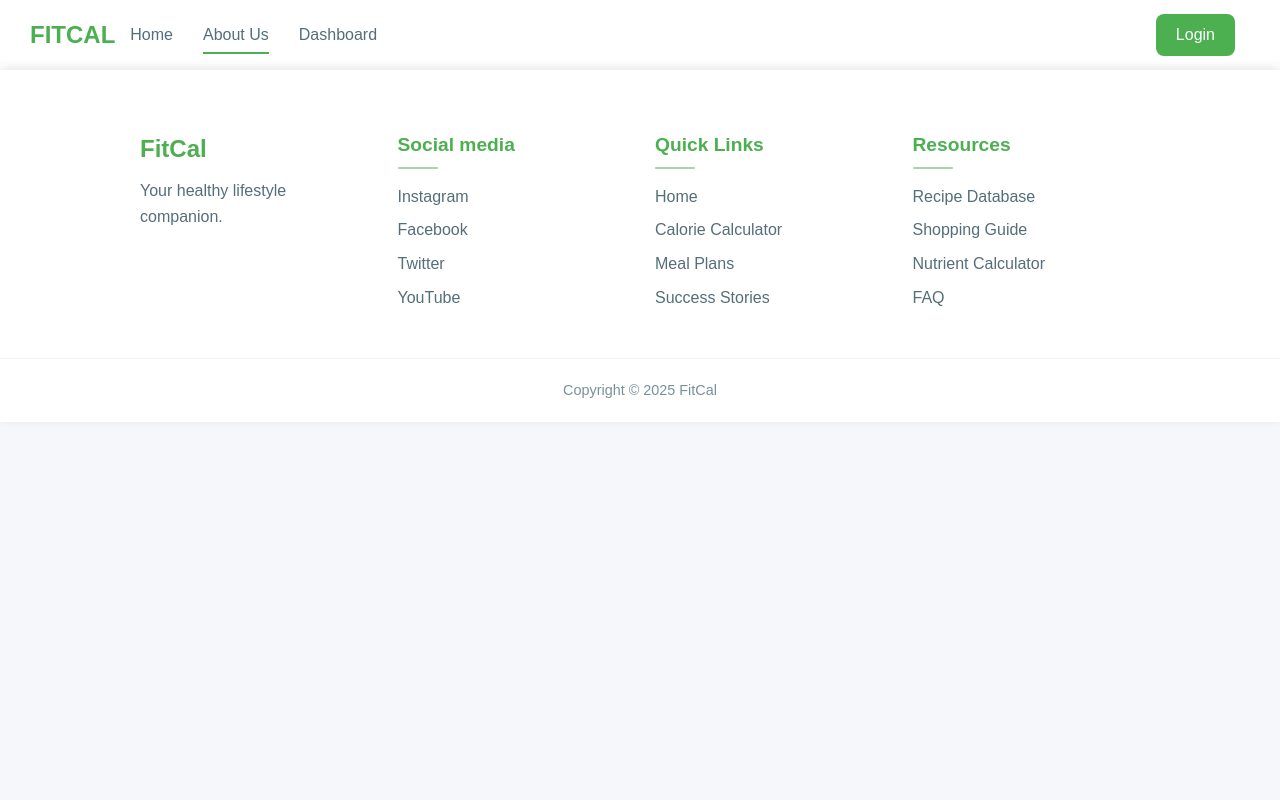
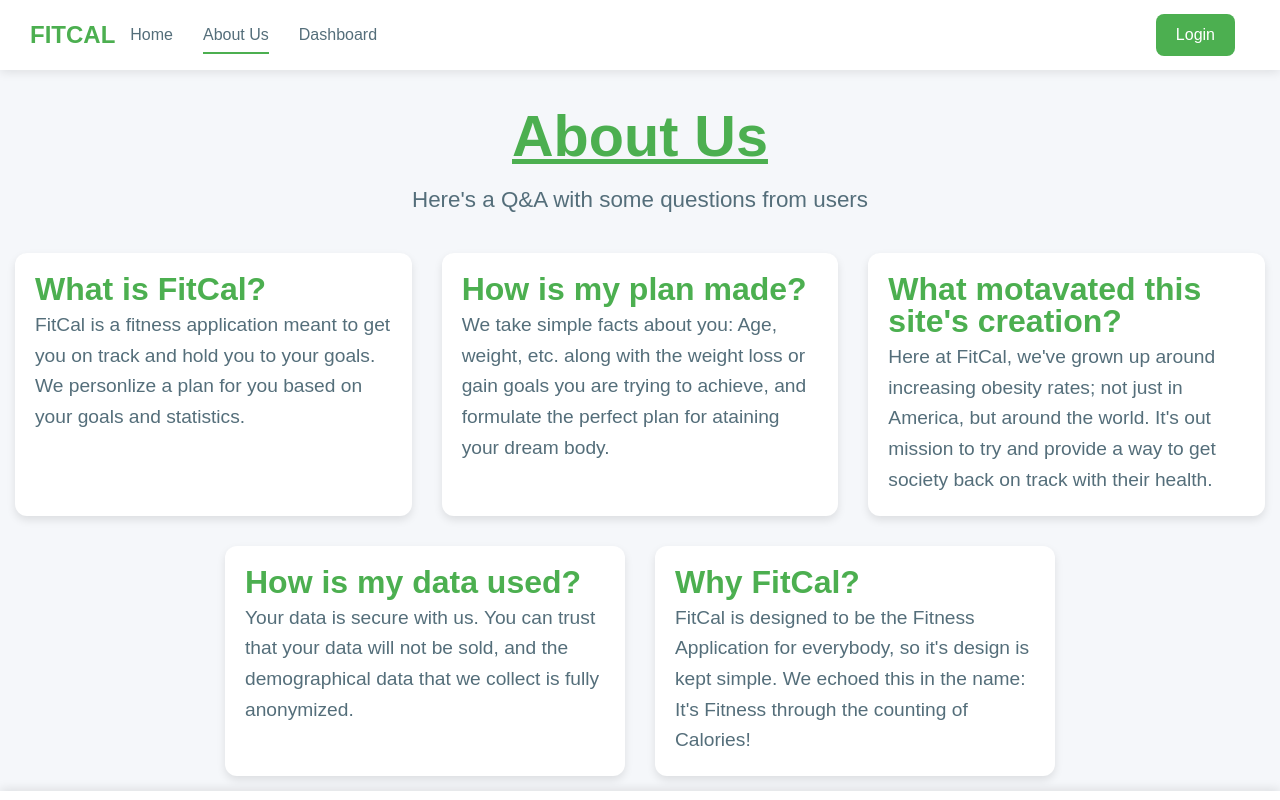
Before and after one commit to jmarison/ClientSideProject324, a plain HTML site: page assets/pages/about.html in a window 1280 px wide. Shown: the top 800 px of the page. Drawn offline with nearby package versions, Linux system fonts and the light colour scheme; a script that the page names is missing.

Commit message:
Add files via upload

```diff
--- a/assets/pages/about.html
+++ b/assets/pages/about.html
@@ -4,6 +4,7 @@
     <meta charset="UTF-8">
     <meta name="viewport" content="width=device-width, initial-scale=1.0">
     <title>FitCal - About Us</title>
+    <link rel="stylesheet" href="../styles/about.css">
     <link rel="stylesheet" href="../styles/styles.css">
     <link rel="stylesheet" href="../styles/navBar.css">
     <link rel="stylesheet" href="../styles/footer.css">
@@ -19,11 +20,34 @@
         </nav>
     </header>
 
-
-
-
-
-
+<main>
+    <div id="about-top">
+        <h2>About Us</h2>
+        <p>Here's a Q&A with some questions from users</p>
+    </div>
+    <section id="qnaflex">
+        <div>
+            <h1>What is FitCal?</h1>
+            <p>FitCal is a fitness application meant to get you on track and hold you to your goals.  We personlize a plan for you based on your goals and statistics.</p>
+        </div>
+        <div>
+            <h1>How is my plan made?</h1>
+            <p>We take simple facts about you: Age, weight, etc. along with the weight loss or gain goals you are trying to achieve, and formulate the perfect plan for ataining your dream body.</p>
+        </div>
+        <div>
+            <h1>What motavated this site's creation?</h1>
+            <p>Here at FitCal, we've grown up around increasing obesity rates; not just in America, but around the world.  It's out mission to try and provide a way to get society back on track with their health.</p>
+        </div>
+        <div>
+            <h1>How is my data used?</h1>
+            <p>Your data is secure with us.  You can trust that your data will not be sold, and the demographical data that we collect is fully anonymized.</p>
+        </div>
+        <div>
+            <h1>Why FitCal?</h1>
+            <p>FitCal is designed to be the Fitness Application for everybody, so it's design is kept simple.  We echoed this in the name: It's Fitness through the counting of Calories!</p>
+        </div>
+    </section>
+</main>
 
     <footer>
         <div class="footer-content">
```
